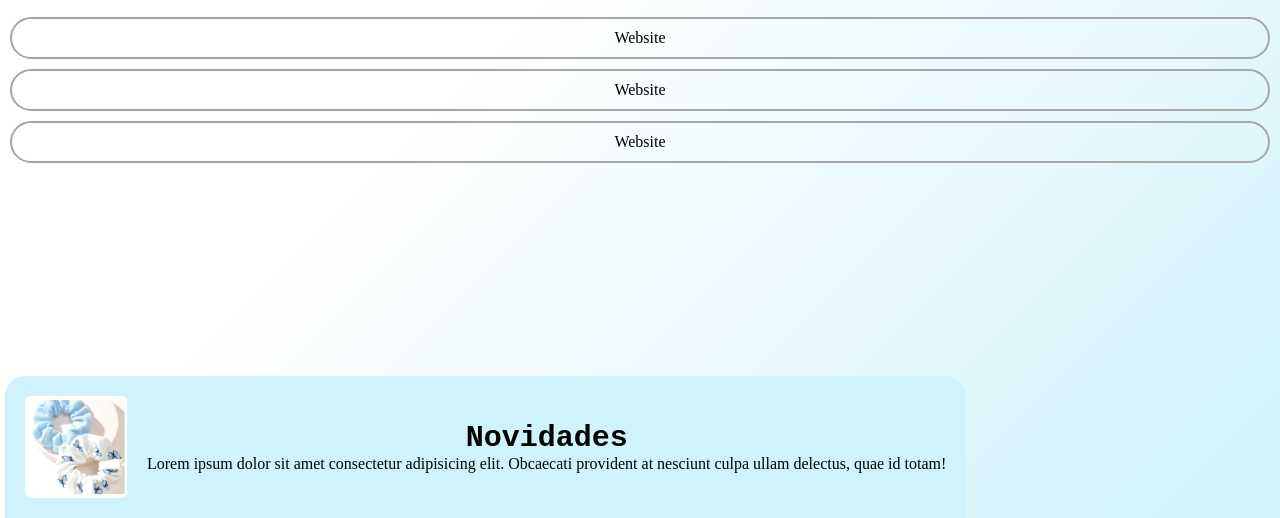
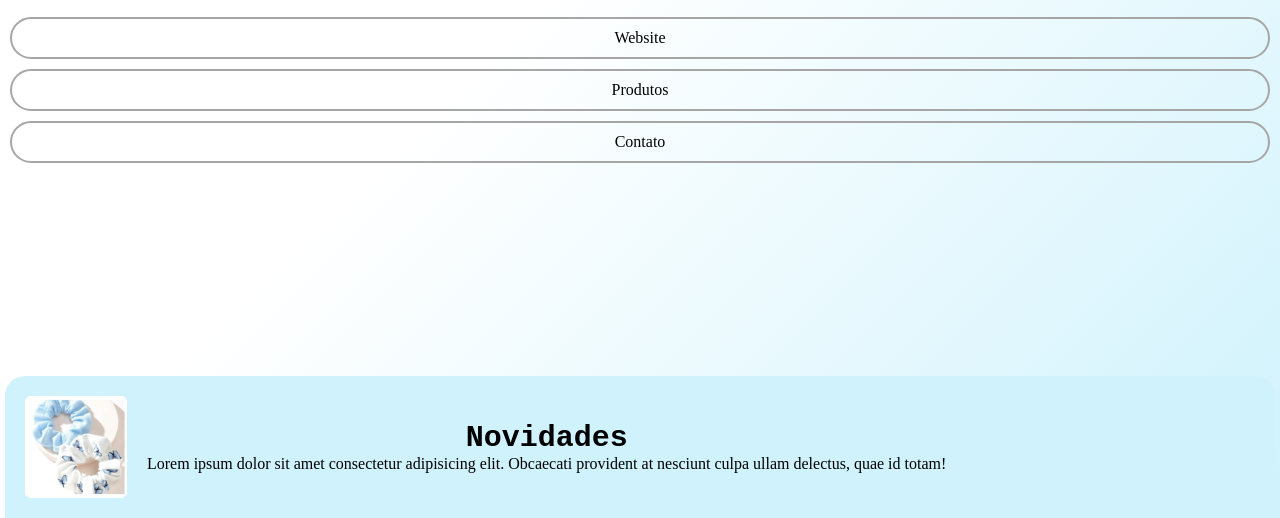
Before and after one commit to BCarvalh0/linktree-lennay, a plain HTML site: page Linktree/index.html in a window 1280 px wide. Shown: the part 282-800 px from the top of the page. Drawn offline with Linux system fonts and the light colour scheme; a web font is replaced by a local one.

Commit message:
Add files via upload

```diff
--- a/Linktree/css/style.css
+++ b/Linktree/css/style.css
@@ -56,9 +56,14 @@ h1 {
     border-radius: 30px;
 }
 
+.links-list li:hover {
+    background-color: rgb(224 244 249);
+}
+
 .links-list li a {
     text-decoration: none;
     color: black;
+    padding: 10px 140px;
 }
 
 .footer {
@@ -69,6 +74,8 @@ h1 {
     align-items: center;
     position: absolute;
     bottom: 0;
+    right: 0;
+    left: 0;
     padding: 20px;
     margin: 0px 5px;
 }
--- a/Linktree/index.html
+++ b/Linktree/index.html
@@ -54,13 +54,13 @@
     <article class="links-list">
         <ul>
             <li>
-                <a href=" ">Website</a>
+                <a href="#">Website</a>
             </li>
             <li>
-                <a href=" ">Website</a>
+                <a href="#">Produtos</a>
             </li>
             <li>
-                <a href=" ">Website</a>
+                <a href="#">Contato</a>
             </li>
         </ul>
     </article>
```
